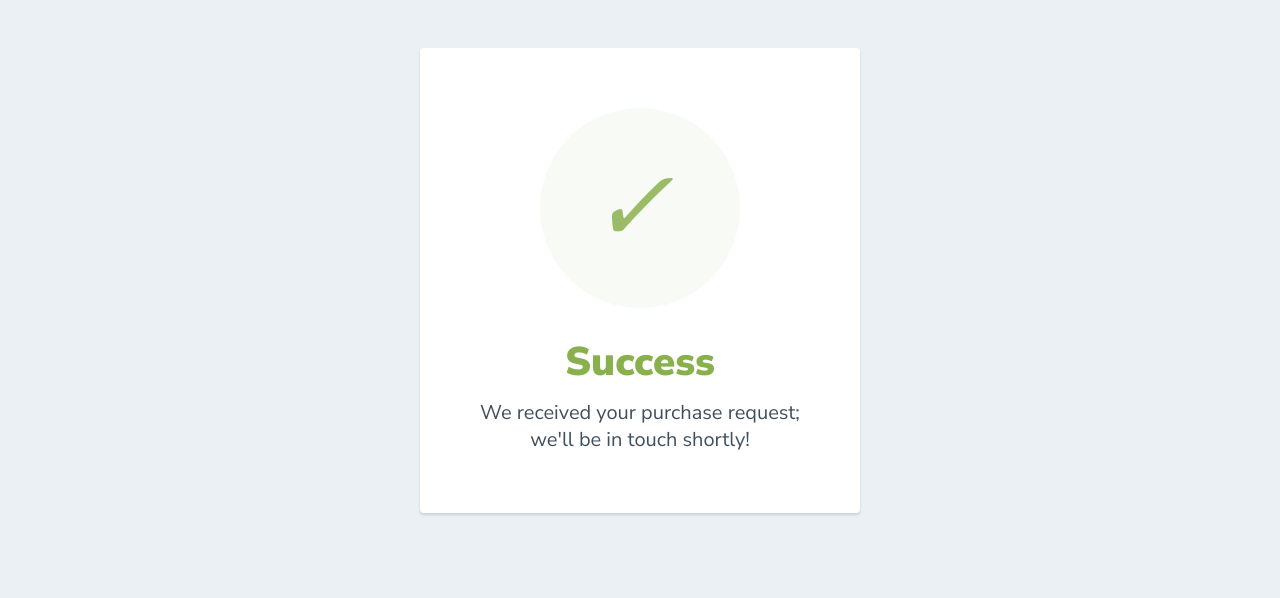
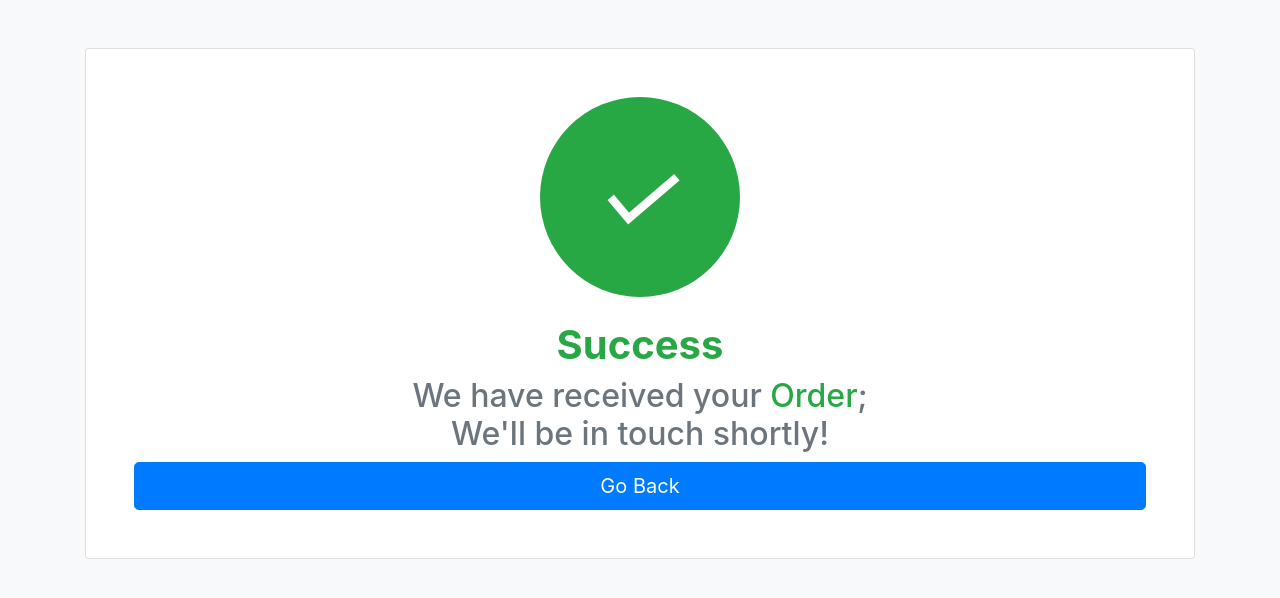
Before and after one commit to duckist/shop, a plain HTML site: page success.html in a window 1280 px wide. Drawn offline with nearby package versions, Linux system fonts and the light colour scheme.

Commit message:
Update success.html

```diff
--- a/success.html
+++ b/success.html
@@ -1,48 +1,26 @@
-<html>
-  <head>
+<!DOCTYPE html>
+<html lang="en">
+<head>
+    <meta charset="UTF-8">
+    <meta name="viewport" content="width=device-width, initial-scale=1.0">
     <link href="https://fonts.googleapis.com/css?family=Nunito+Sans:400,400i,700,900&display=swap" rel="stylesheet">
-  </head>
-    <style>
-      body {
-        text-align: center;
-        padding: 40px 0;
-        background: #EBF0F5;
-      }
-        h1 {
-          color: #88B04B;
-          font-family: "Nunito Sans", "Helvetica Neue", sans-serif;
-          font-weight: 900;
-          font-size: 40px;
-          margin-bottom: 10px;
-        }
-        p {
-          color: #404F5E;
-          font-family: "Nunito Sans", "Helvetica Neue", sans-serif;
-          font-size:20px;
-          margin: 0;
-        }
-      i {
-        color: #9ABC66;
-        font-size: 100px;
-        line-height: 200px;
-        margin-left:-15px;
-      }
-      .card {
-        background: white;
-        padding: 60px;
-        border-radius: 4px;
-        box-shadow: 0 2px 3px #C8D0D8;
-        display: inline-block;
-        margin: 0 auto;
-      }
-    </style>
-    <body>
-      <div class="card">
-      <div style="border-radius:200px; height:200px; width:200px; background: #F8FAF5; margin:0 auto;">
-        <i class="checkmark">✓</i>
-      </div>
-        <h1>Success</h1>
-        <p>We received your purchase request;<br/> we'll be in touch shortly!</p>
-      </div>
-    </body>
+    <link rel="stylesheet" href="https://stackpath.bootstrapcdn.com/bootstrap/4.5.2/css/bootstrap.min.css">
+    <title>Success Page</title>
+</head>
+<body class="bg-light">
+    <div class="container mt-5">
+        <div class="card p-5 text-center">
+            <div class="rounded-circle bg-success mx-auto mb-4" style="width: 200px; height: 200px;">
+                <i class="checkmark text-white" style="font-size: 100px; line-height: 200px;">✓</i>
+            </div>
+            <h1 class="text-success font-weight-bold">Success</h1>
+            <p class="text-secondary h2">We have received your <span class="text-success">Order</span>;<br/> We'll be in touch shortly!</p>
+            <a href="#" class="btn btn-primary btn-lg">Go Back</a>
+        </div>
+    </div>
+
+    <script src="https://code.jquery.com/jquery-3.5.1.slim.min.js"></script>
+    <script src="https://cdn.jsdelivr.net/npm/@popperjs/core@2.0.7/dist/umd/popper.min.js"></script>
+    <script src="https://stackpath.bootstrapcdn.com/bootstrap/4.5.2/js/bootstrap.min.js"></script>
+</body>
 </html>
```
